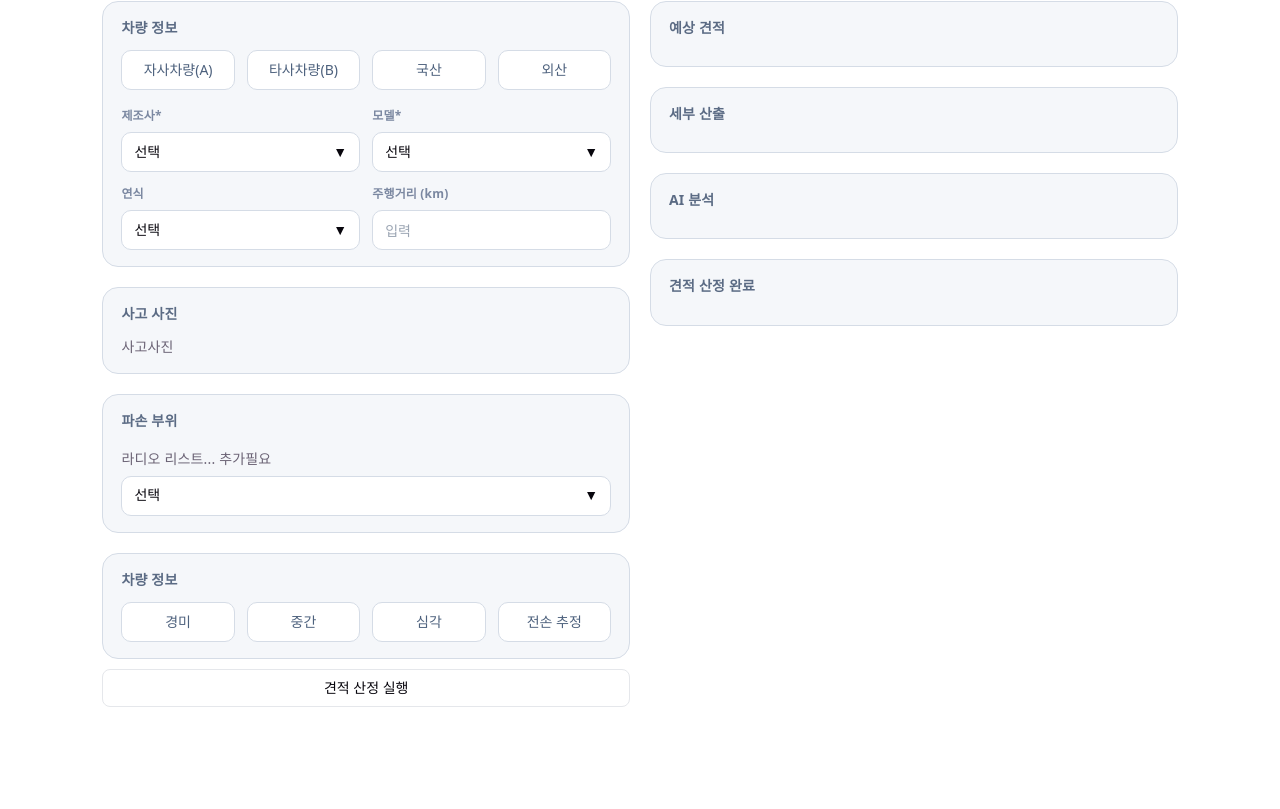
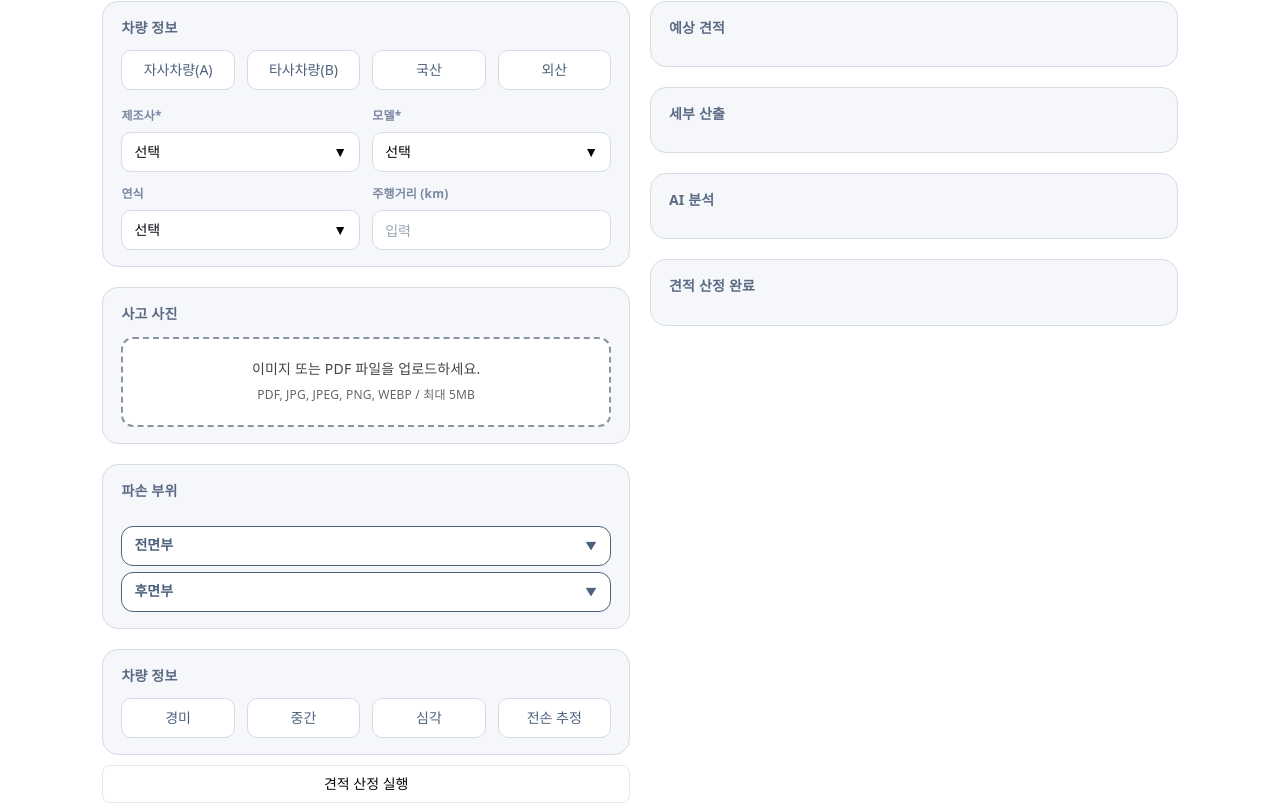
Before and after one commit to munjung/mvp-fe, a React (Vite) app: page /cards/1 in a window 1280 px wide. Shown: the part 481-1290 px from the top of the page. Before the commit the page ends 1214 px from the top, so only its background shows below. Built offline with nearby package versions, Linux system fonts and the light colour scheme.

Commit message:
feat : 견적산정 : 사고사진, 파손부위 공통컴포넌트 적용

```diff
--- a/src/components/tabs/EstimateTab.tsx
+++ b/src/components/tabs/EstimateTab.tsx
@@ -10,7 +10,9 @@ import {
   BaseInput,
   BaseSection,
   BaseFormField,
-  BasePopup
+  BasePopup,
+  BaseMultiSelectChip,
+  BaseFileUpload,
 } from '@components/common'
 
 interface Props {
@@ -43,7 +45,29 @@ const selectOptions = [
 const selectCaseOptions = [
   { label: 'Case 1: 교차로 골목길 충돌 - 그랜저 vs BMW 7 시리즈', value: 'case1' },
   { label: 'Case 2: 교차로 골목길 충돌 - 그랜저 vs BMW 7 시리즈', value: 'case2' },
-  { label: 'Case 3: 교차로 골목길 충돌 - 그랜저 vs BMW 7 시리즈', value: 'case3' }
+  { label: 'Case 3: 교차로 골목길 충돌 - 그랜저 vs BMW 7 시리즈', value: 'case3' },
+]
+
+const multiSelectChipOptions1 = [
+  { label: '프론트 범퍼(상)', value: '프론트 범퍼(상)' },
+  { label: '프론트 범퍼(하부)', value: '프론트 범퍼(하부)' },
+  { label: '본넷', value: '본넷' },
+  { label: '프론트 그릴', value: '프론트 그릴' },
+  { label: '라디에이터', value: '라디에이터' },
+  { label: '인터쿨러', value: '인터쿨러' },
+  { label: '좌 헤드라이트', value: '좌 헤드라이트' },
+  { label: '우 헤드라이트', value: '우 헤드라이트' },
+]
+
+const multiSelectChipOptions2 = [
+  { label: '프론트 범퍼(상)', value: '프론트 범퍼(상)' },
+  { label: '프론트 범퍼(하부)', value: '프론트 범퍼(하부)' },
+  { label: '본넷', value: '본넷' },
+  { label: '프론트 그릴', value: '프론트 그릴' },
+  { label: '라디에이터', value: '라디에이터' },
+  { label: '인터쿨러', value: '인터쿨러' },
+  { label: '좌 헤드라이트', value: '좌 헤드라이트' },
+  { label: '우 헤드라이트', value: '우 헤드라이트 ' },
 ]
 
 function EstimateTab({ selectedValue, onSelectChange }: Props) {
@@ -52,15 +76,16 @@ function EstimateTab({ selectedValue, onSelectChange }: Props) {
   const [selectVal, setselectVal] = useState('')
   const [inputVal, setInputVal] = useState('')
   const [popupOpen, setPopupOpen] = useState(false)
+  const [chips1, setChips1] = useState<string[]>([]) // 파손부위 전면부
+  const [chips2, setChips2] = useState<string[]>([]) // 파손부위 후면부
+  const [files, setFiles] = useState<File[]>([]) // 사고사진
 
   // [FUNC] 라디오 버튼 변경 핸들러
   const handleRadioChange = (value: string) => {
     setRadioVal(value)
   }
 
-  const selectedCase = selectCaseOptions.find(
-  (option) => option.value === selectedValue
-)
+  const selectedCase = selectCaseOptions.find((option) => option.value === selectedValue)
 
   return (
     <section>
@@ -113,13 +138,37 @@ function EstimateTab({ selectedValue, onSelectChange }: Props) {
           </BaseSection>
 
           <BaseSection className="mt-20" title="사고 사진">
-            <p>사고사진</p>
+            <BaseFileUpload
+              value={files}
+              onChange={setFiles}
+              multiple
+              maxSize={5 * 1024 * 1024}
+              accept={{
+                'image/*': ['.jpg', '.jpeg', '.png'],
+                'application/pdf': ['.pdf'],
+              }}
+              placeholder="이미지 또는 PDF 파일을 업로드하세요."
+            />
           </BaseSection>
 
           <BaseSection className="mt-20" title="파손 부위">
             <BaseFormField className="w100">
-              <p>라디오 리스트... 추가필요</p>
-              <BaseSelect options={[]} value={''} onChange={() => {}} placeholder="선택" />
+              <p>
+                {chips1.join(', ')}
+                {chips2.join(', ')}
+              </p>
+              <BaseMultiSelectChip
+                label="전면부"
+                options={multiSelectChipOptions1}
+                value={chips1}
+                onChange={setChips1}
+              />
+              <BaseMultiSelectChip
+                label="후면부"
+                options={multiSelectChipOptions2}
+                value={chips2}
+                onChange={setChips2}
+              />
             </BaseFormField>
           </BaseSection>
 
@@ -152,20 +201,19 @@ function EstimateTab({ selectedValue, onSelectChange }: Props) {
       <BasePopup
         show={popupOpen}
         title={selectedCase?.label}
-        width='35%'
-        height='70%'
+        width="35%"
+        height="70%"
         showCloseButton={true}
         showConfirm={false}
         showCancel={false}
         onCancel={() => setPopupOpen(false)}
         onConfirm={() => setPopupOpen(false)}
-        onClose={() => setPopupOpen(false)}>
-          <BaseSection className="mt-10">
+        onClose={() => setPopupOpen(false)}
+      >
+        <BaseSection className="mt-10">
           <p>🚗 사고 상황</p>
-          </BaseSection>
-
+        </BaseSection>
       </BasePopup>
-
     </section>
   )
 }
```
